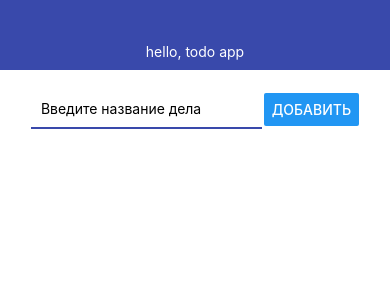
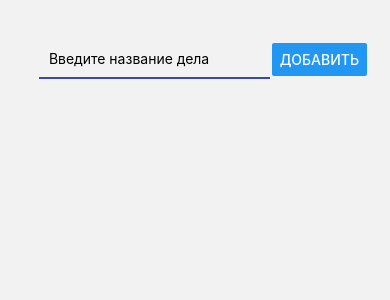
Before and after one commit to RedCrabVb/ApplicationMVP_React, a React Native app: screen /todo in a window 390 px wide. Shown: the top 300 px of the page. Built offline with nearby package versions, Linux system fonts and the light colour scheme.

Commit message:
Navigation

```diff
--- a/App.js
+++ b/App.js
@@ -1,33 +1,28 @@
-import { StatusBar } from 'expo-status-bar';
-import { StyleSheet, Text, View, ScrollView } from 'react-native';
-import {Navbar} from './src/Navbar'
-import {AddTodo} from './src/Addtodo'
-import {Todo} from './src/Todo'
+import {StyleSheet, Text, View, ScrollView} from 'react-native';
 import React, {useState} from "react";
+import {NavigationContainer} from '@react-navigation/native';
+import {createNativeStackNavigator} from '@react-navigation/native-stack'
+import {HomeScreen} from "./src/screen/HomeScreen";
+import {TodoScreen} from "./src/screen/TodoScreen";
+
+const Stack = createNativeStackNavigator();
 
 export default function App() {
-  const [todos, setTodos] = useState([])
-
-  const  addTodo = (title) => {
-    console.log(title + " addTodo")
-    setTodos(prev => [
-          ...prev, {
-          id: Date.now().toString(),
-          title: title
-        }]
-    )
-  }
 
     return (
-    <View>
-      <Navbar title='hello, todo app'></Navbar>
-      <View style={styles.container}>
-        <AddTodo onSubmit={addTodo}/>
-        <ScrollView>
-          {todos.map(todo => <Todo todo={todo}></Todo>)}
-        </ScrollView>
-      </View>
-    </View>
+        <NavigationContainer>
+            <Stack.Navigator
+                initialRouteName='home'
+                screenOptions={{
+                    headerShown: true
+                }}
+            >
+                <Stack.Screen name="home"
+                              component={HomeScreen}></Stack.Screen>
+                <Stack.Screen name="todo"
+                              component={TodoScreen} options={{headerShown: false}}></Stack.Screen>
+            </Stack.Navigator>
+        </NavigationContainer>
     );
 }
 
--- a/package.json
+++ b/package.json
@@ -10,6 +10,8 @@
     "eject": "expo eject"
   },
   "dependencies": {
+    "@react-navigation/native": "^6.0.10",
+    "@react-navigation/native-stack": "^6.6.2",
     "expo": "~44.0.0",
     "expo-status-bar": "~1.2.0",
     "react": "17.0.1",
@@ -18,7 +20,8 @@
     "react-native-web": "0.17.1"
   },
   "devDependencies": {
-    "@babel/core": "^7.12.9"
+    "@babel/core": "^7.12.9",
+    "@react-navigation/core": "^6.2.1"
   },
   "private": true
 }
--- /dev/null
+++ b/src/component/Container.js
@@ -0,0 +1,20 @@
+import React from 'react'
+import {View, Text, StyleSheet} from 'react-native'
+
+export const Container = ({children}) => {
+    return (
+        <View style={styles.container}>
+            <Text text="hello"></Text>
+            {children}
+        </View>
+    )
+}
+
+const styles = StyleSheet.create({
+    container: {
+        paddingTop: 40,
+        paddingVertical: 12,
+        marginLeft: 16,
+        paddingHorizontal: 22
+    }
+})
--- a/src/Navbar.js
+++ b/src/component/Navbar.js
@@ -5,6 +5,8 @@ export const Navbar = (props) => {
     return (
         <View style={styles.navbar}>
             <Text style={styles.text}>{props.title}</Text>
+            <a href="/">Home</a>
+            <a href="/todo">todo</a>
         </View>
     )
 }
--- /dev/null
+++ b/src/screen/HomeScreen.js
@@ -0,0 +1,16 @@
+import {StyleSheet, Text, View, ScrollView, Button} from 'react-native';
+import {useNavigation} from '@react-navigation/core'
+import React, {useState} from "react";
+
+export const HomeScreen = () => {
+    const navigation = useNavigation()
+
+    return (
+        <View>
+            <Text>Home</Text>
+            <Button onPress={() => navigation.navigate("todo")} title="todo"/>
+        </View>
+    );
+}
+
+const styles = StyleSheet.create({});
--- /dev/null
+++ b/src/screen/TodoScreen.js
@@ -0,0 +1,30 @@
+import {StyleSheet, Text, View, ScrollView} from 'react-native';
+import {AddTodo} from '../component/Addtodo'
+import {Todo} from '../component/Todo'
+import React, {useState} from "react";
+import {Container} from "../component/Container";
+
+export const TodoScreen = () => {
+    const [todos, setTodos] = useState([])
+
+    const addTodo = (title) => {
+        console.log(title + " addTodo")
+        setTodos(prev => [
+            ...prev, {
+                id: Date.now().toString(),
+                title: title
+            }]
+        )
+    }
+
+    return (
+        <Container>
+            <AddTodo onSubmit={addTodo}/>
+            <ScrollView>
+                {todos.map(todo => <Todo todo={todo}></Todo>)}
+            </ScrollView>
+        </Container>
+    );
+}
+
+const styles = StyleSheet.create({});
```
Also changed, not shown: src/component/Addtodo.js (renamed from src/Addtodo.js), src/component/Todo.js (renamed from src/Todo.js), 2 other files (tests, documents, lock files or other folders). Lines whose indentation alone changed are shown as unchanged.
